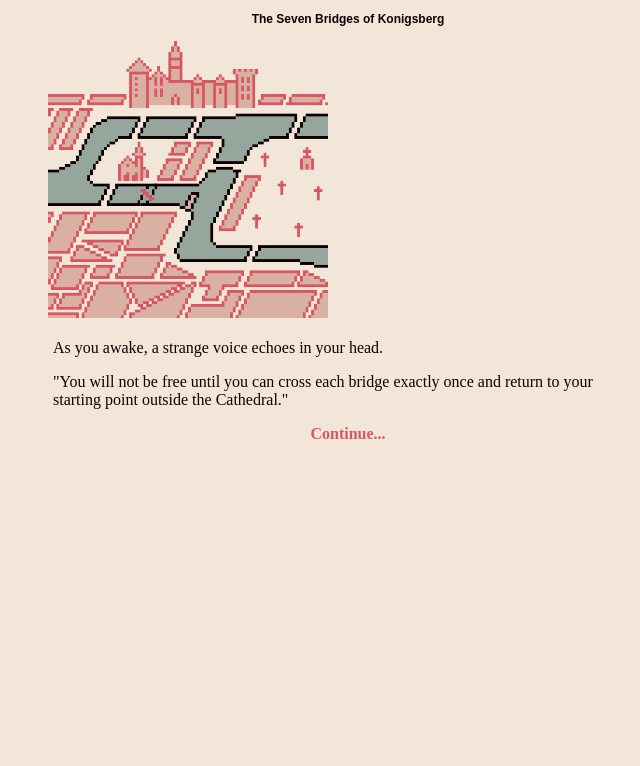
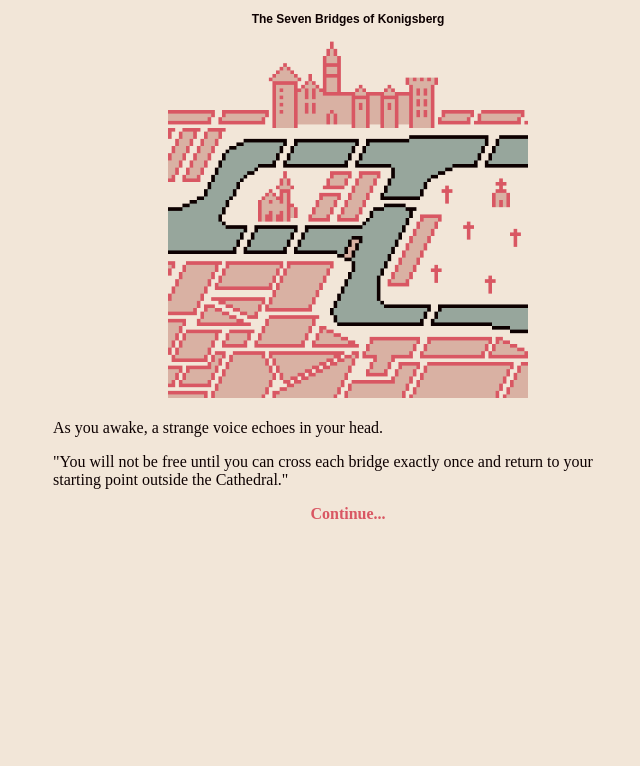
Before and after one commit to averyhiebert/seven-bridges, a plain HTML site: page html/index.html in a window 1280 px wide. Shown: the whole page, without its empty margins (292-932 px from the left). Drawn offline with Linux system fonts and the light colour scheme.

Commit message:
CSS is basically good now.

```diff
--- a/html/index.html
+++ b/html/index.html
@@ -12,27 +12,26 @@
 </head>
 
 <body>
+
   <div class="outerContainer">
    <div class="mainContainer">
     <h3 class="small-title">The Seven Bridges of Konigsberg</h3>
     <div class="topHalf">
-    <div id="map-holder">
-      <div class="heightLimit">
-      <img src="images/background.png" class="spacer">
-      <div class="filler">
-        <div id="map">
-         <div id="bridge_e" class="overlay">
-         </div>
-        </div>
+      <div id="mapHolder">
+        <img src="images/background.png" class="mapImg">
+
+          <div id="map">
+           <div id="bridge_e" class="overlay">
+           </div>
+          </div>
       </div>
-      </div> <!-- / heightLimit -->
-    </div>
     </div>
     <div id="story" class="storyContainer">
     </div>
    </div>
   </div>
 
+
     <script src="ink.js"></script>
     <script src="story.js"></script>
     <script src="main.js"></script>
--- a/html/style.css
+++ b/html/style.css
@@ -20,18 +20,9 @@ a:hover{
     text-align:center;
 }
 
-h3.small-title {
-    font-size: 9pt;
-    font-family: sans-serif;
-    text-align: center;
-    font-weight: 700;
-    width: 100%;
-}
 
-.topHalf{
-    margin:0;
-    height:35%;
-}
+
+
 
 /* Meant to match shape of overall viewport. */
 .outerContainer{
@@ -40,7 +31,6 @@ h3.small-title {
    left: 0;
    width:100%;
    height:100%;
-   /*border:thin solid blue;*/ /*For visualization*/
 }
 
 /* Contains all the inner stuff, centers it horizontally. */
@@ -48,60 +38,32 @@ h3.small-title {
     display: block;
     width: 100%;
     height: 100%;
-    /*border: thin solid red;*/
     max-width: 600px;
     margin: 0 auto;
-    /*padding-left:5px;
-    padding-right:5px;*/
 }
 
-/* The main map. */
+/* Stuff for the map itself */
+
+#mapHolder{
+    position:relative;
+    display:inline-block;
+    height:100%;
+}
+.mapImg{
+    display:inline-block;
+    height:100%;
+    visibility:hidden;
+}
 #map{
-    position:relative;
-    width: 100%;
-    height:0;
-    padding-bottom:100%;
-    /*margin: 0 auto;*/
-    /*background-color:rgba(0,255,0,0.5);*/
+    position:absolute;
+    top:0;
+    left:0;
+    right:0;
+    bottom:0;
     background-image: url("images/background.png");
     background-size:cover;
 }
 
-
-/* Spacer image + filler because CSS is a nightmare. See:
- https://stackoverflow.com/questions/22673008/css-make-div-width-proportional-to-height
-*/
-.heightLimit{
-    position: absolute;
-    top:0;
-    left:0;
-    height:100%;
-    width:auto;
-    max-width:100%;
-    overflow:hidden;
-}
-.spacer{
-    width:auto;
-    max-height:100%;
-    visibility:hidden;
-}
-.filler{
-  position: absolute;
-  top:0;
-  left:0;
-  bottom:0;
-  right:0;
-}
-
-#map-holder{
-    position:relative;
-    height:100%;
-    width:auto;
-    max-width:100%;
-    /*background-color:cyan;*/
-    text-align:center;
-    /*overflow:hidden;*/
-}
 
 /* All of the "bridge already crossed" overlays. */
 .overlay{
@@ -117,11 +79,28 @@ h3.small-title {
 
 #bridge_e{
     background-image: url('images/overlay_temp.png');
+    visibility:hidden;
+}
+
+/* The title, TODO: Figure out how to size it properly. */
+h3.small-title {
+    font-size: 9pt;
+    font-family: sans-serif;
+    text-align: center;
+    font-weight: 700;
+    width: 100%;
+}
+
+/* Controls the height of the map, I guess.*/
+.topHalf{
+    margin:0;
+    height:45%;
+    text-align:center;
 }
 
 /* Contains the story itself. */
 .storyContainer{
-    height:50%;
+    height:45%;
     margin-top:5px;
     margin-left:0;
     margin-right:0;
```
